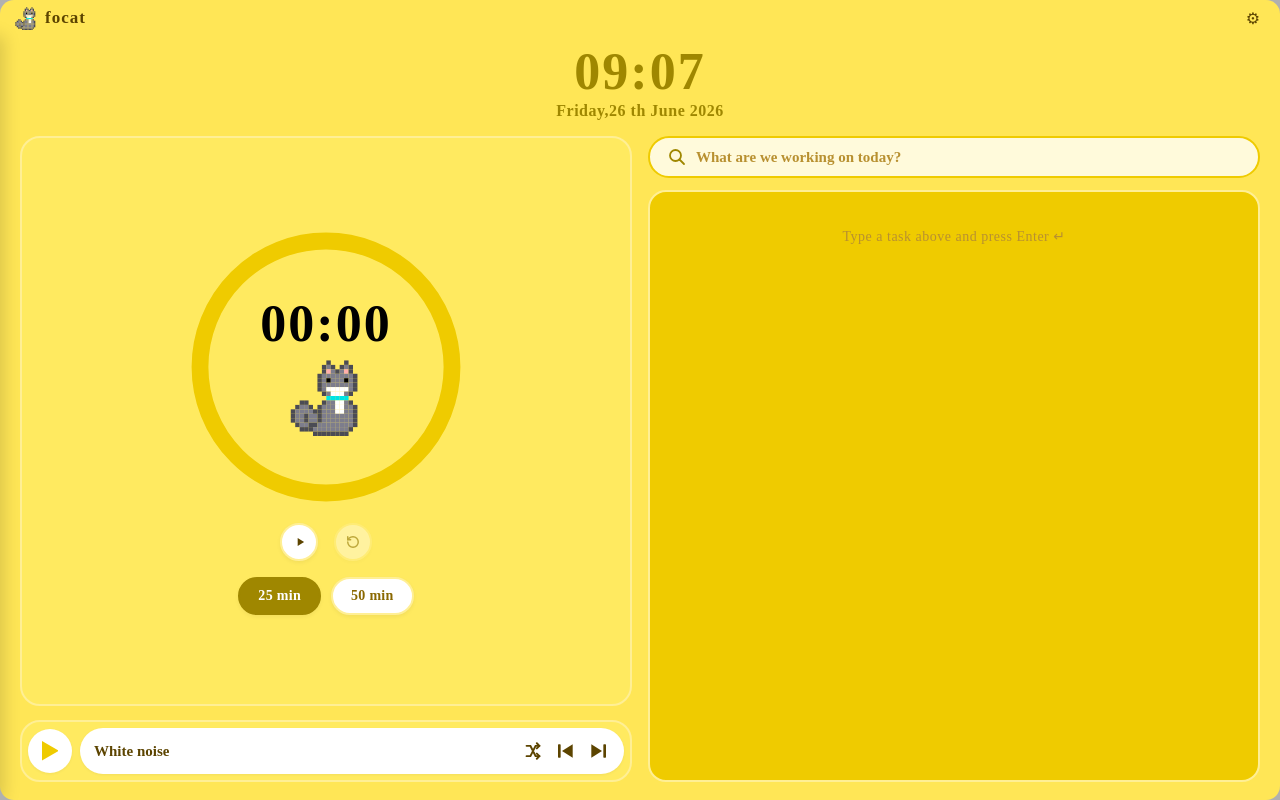
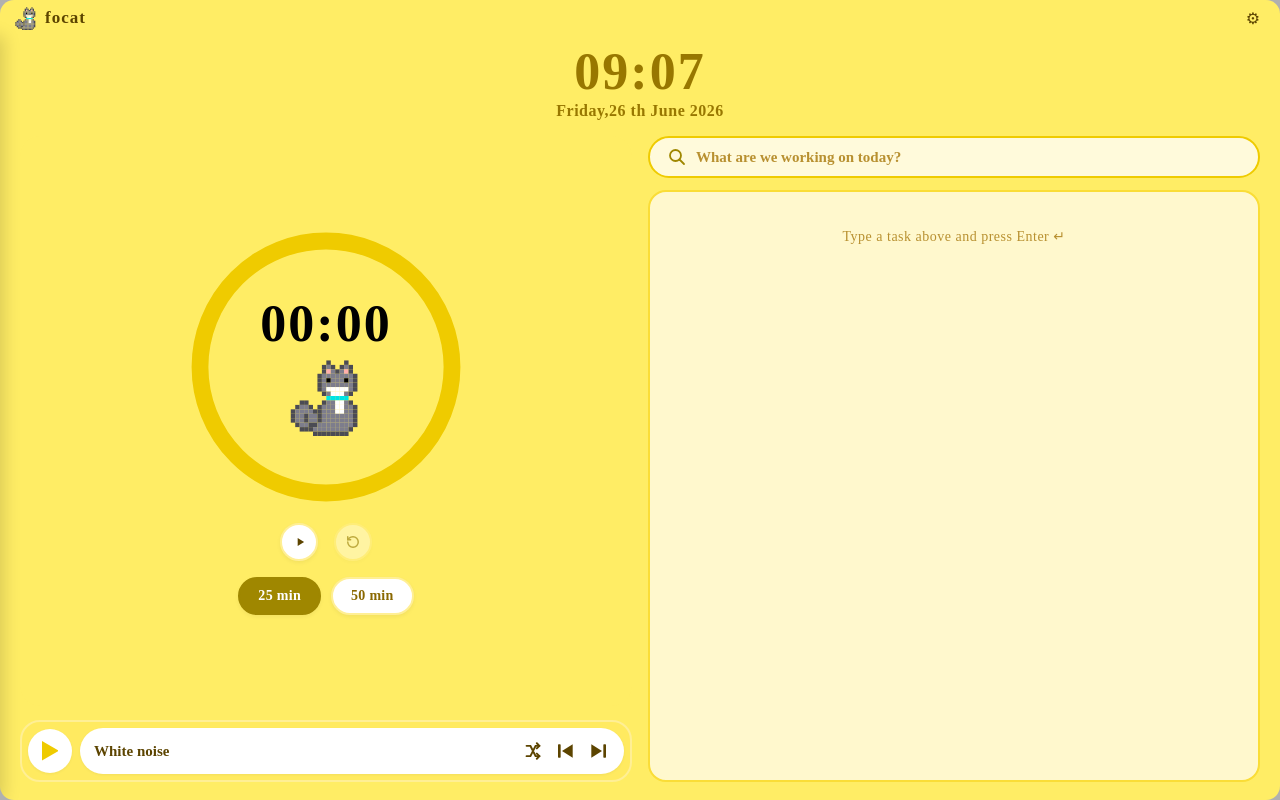
Before and after one commit to leonigangoda/focat-pomodoro-app, a React (Vite) app in the folder focat/: page / in a window 1280 px wide. Built offline with nearby package versions, Linux system fonts and the light colour scheme; a web font is replaced by a local one.

Commit message:
making edits to the UI, getting rid of cluttered componnets

```diff
--- a/focat/src/App.module.css
+++ b/focat/src/App.module.css
@@ -1,7 +1,7 @@
 .app {
   width: 100%;
   height: 100%;
-  background: #FFE656;
+  background: #ffed65;
   display: flex;
   flex-direction: column;
   position: relative;
@@ -19,7 +19,7 @@
   font-family: 'Gaegu', cursive;
   font-size: 52px;
   font-weight: 700;
-  color: #9F8700;
+  color: #987700;
   line-height: 1;
   letter-spacing: 2px;
 }
@@ -28,7 +28,7 @@
   font-family: 'Gaegu', cursive;
   font-size: 16px;
   font-weight: 700;
-  color: #9F8700;
+  color: #987700;
   margin-top: 4px;
   letter-spacing: .5px;
 }
@@ -51,8 +51,8 @@
 }
 
 .timerBox {
-  background: #FFEA60;
-  border: 2.5px solid #FFEF95;
+  background: #ffed65;
+  border: 2.5px solid #fffadb00;
   border-radius: 20px;
   padding: 18px;
   display: flex;
@@ -106,8 +106,8 @@
 }
 
 .taskBox {
-  background: #EFCB00;
-  border: 2.5px solid #FFEF95;
+  background: #fff8cd;
+  border: 2.5px solid #fadd37;
   border-radius: 18px;
   padding: 12px;
   flex: 1;
--- a/focat/src/index.css
+++ b/focat/src/index.css
@@ -3,7 +3,7 @@
 *, *::before, *::after { box-sizing: border-box; margin: 0; padding: 0; }
 
 :root {
-  --yellow:       #FFE656;
+  --yellow:       #ffd06d;
   --ring-empty:   #EFCB00;
   --ring-fill:    #9F8700;
   --white:        #FFFFFF;
```
